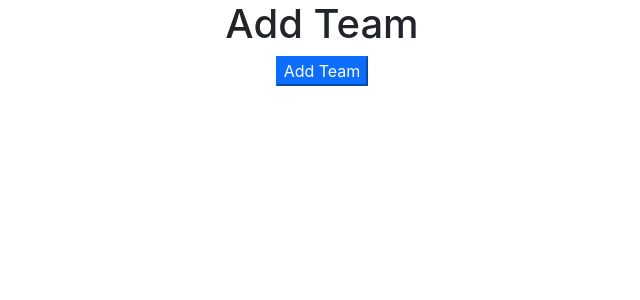
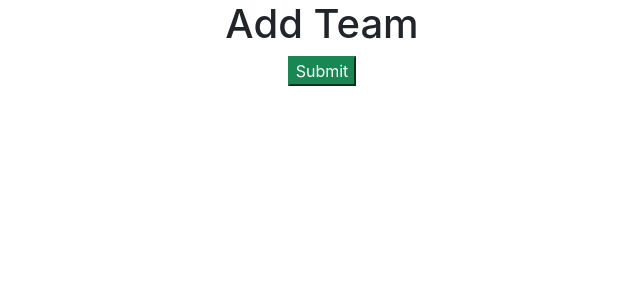
Before and after one commit to jessi-b/tournament-app, a React (Create React App) app: page /add-team in a window 1280 px wide. Shown: the top 300 px of the page, without its empty margins (318-958 px from the left). Built offline with nearby package versions, Linux system fonts and the light colour scheme.

Commit message:
WIP add team

```diff
--- a/src/App.js
+++ b/src/App.js
@@ -2,9 +2,9 @@ import './App.css';
 import React, {Component} from 'react';
 import { BrowserRouter as Router, Route } from "react-router-dom";
 //containers
-import HomeContainer from './containers/HomeContainer'
+import HomeContainer from './containers/HomeContainer';
+import AddTeamContainer from './containers/AddTeamContainer';
 //pages
-import AddTeamPage from './components/add-team/add-team';
 
 class App extends Component {
   render() {
@@ -12,7 +12,7 @@ class App extends Component {
       <div className="App">
         <Router>
           <Route exact path = "/" component={HomeContainer} />
-          <Route path = "/add-team" component={AddTeamPage} />
+          <Route path = "/add-team" component={AddTeamContainer} />
         </Router>
       </div>
     );
--- /dev/null
+++ b/src/actions/index.js
@@ -0,0 +1,6 @@
+import {ADD_TEAM} from "../constants";
+
+export const addTeam = (team) => ({
+  type: ADD_TEAM,
+  // team:
+})
--- a/src/components/add-team/add-team.js
+++ b/src/components/add-team/add-team.js
@@ -1,16 +1,31 @@
 import React, { Component } from 'react';
 import './add-team.css';
+import Team from '../../models/Team';
 
 class AddTeamPage extends Component {
   constructor(props) {
     super (props)
+    console.log(props)
+
+    this.state = {
+      team: new Team("","")
+    }
+
+    this.submitTeam = this.submitTeam.bind(this)
   }
-
+  submitTeam(){
+    let team = this.state;
+    console.log(team);
+  }
   render () {
     return (
     <div className = "home-page container">
-      <h1>Add Team</h1>
-      <button type = "button" className = "btn-block btn-primary"> Add Team </button>
+      <h1 className='text-center'>Add Team</h1>
+      <form>
+
+        <button onClick = {this.submitTeam} type = "button" className = "btn-block btn-success"> Submit </button>
+      </form>
+
     </div>
     );
   }
--- a/src/components/home-page/home.js
+++ b/src/components/home-page/home.js
@@ -1,16 +1,27 @@
 import React, { Component } from 'react';
 import './home.css';
+import { BrowserRouter as Redirect } from 'react-router-dom';
 
 class HomePage extends Component {
   constructor(props) {
     super (props)
     console.log(props);
 
+    this.state = {
+      addTeam: false
+    }
+
     this.renderTeams = this.renderTeams.bind(this);
+    this.addTeam = this.addTeam.bind(this);
+  }
+  addTeam() {
+    let new_state = this.state;
+    new_state.addTeam = true;
+    this.setState(new_state)
   }
   renderTeams(){
     var team_renders = [];
-    this.props.teams.map (function(team) {
+    this.props.teams.map(function(team) {
       team_renders.push(
         <p>{team.name}</p>
       )
@@ -18,10 +29,18 @@ class HomePage extends Component {
     return team_renders;
   }
   render () {
+    if (this.state.addTeam === true){
+      return (
+        <Redirect push to = "/add-team"/>
+      )
+    }
     return (
     <div className = "home-page container">
-      <h1 className="text-center home-title">Tournament Tracker</h1>
-      <button type = "button" className = "btn-block btn-primary"> Add Team </button>
+      <h1 className = "text-center"> Tournament Tracker </h1>
+      <button onClick = {this.addTeam()} type = "button" className = "btn-block btn-primary"> Add Team </button>
+      <div className = "team-view">
+        {/* {this.renderTeams()} */}
+      </div>
     </div>
     );
   }
--- /dev/null
+++ b/src/constants/index.js
@@ -0,0 +1 @@
+export const ADD_TEAM = "ADD_TEAM"
--- /dev/null
+++ b/src/containers/AddTeamContainer.js
@@ -0,0 +1,17 @@
+import { connect } from "react-redux";
+import AddTeamPage from "../components/add-team/add-team";
+import { addTeam } from "../actions";
+
+const mapStateToProps = state => ({
+
+})
+const mapDispatchToProps = dispatch => ({
+  addTeam: (team) => {
+    dispatch(addTeam(team));
+  }
+})
+
+export default connect(
+  mapDispatchToProps,
+  mapStateToProps
+)(AddTeamPage)
--- a/src/index.js
+++ b/src/index.js
@@ -6,10 +6,10 @@ import reportWebVitals from './reportWebVitals';
 import { Provider } from 'react-redux';
 import { createStore, applyMiddleware } from 'redux';
 import { rootReducer } from './reducers/index';
-import { createLogger } from 'redux-logger'; // console.logs state
+// import { createLogger } from 'redux-logger';
 import logger from 'redux-logger'
 
-const loggerMiddleWare = createLogger
+// const loggerMiddleWare = createLogger
 const store = createStore(rootReducer, applyMiddleware(logger))
 
 store.dispatch({type: "test "})
--- a/src/reducers/teams.js
+++ b/src/reducers/teams.js
@@ -1,4 +1,5 @@
 import Team from '../models/Team';
+import { ADD_TEAM } from '../constants';
 
 export const teams = (state = [
   new Team("Test1", null),
@@ -7,5 +8,14 @@ export const teams = (state = [
   new Team("Test4", null),
   new Team("Test5", null)
 ], action) => {
-  return state
+  switch(action.type) {
+    case ADD_TEAM:
+      let team = action.team;
+      let teams = [...state];
+      teams.push(team)
+      return teams;
+
+    default:
+      return state
+  }
 }
```
